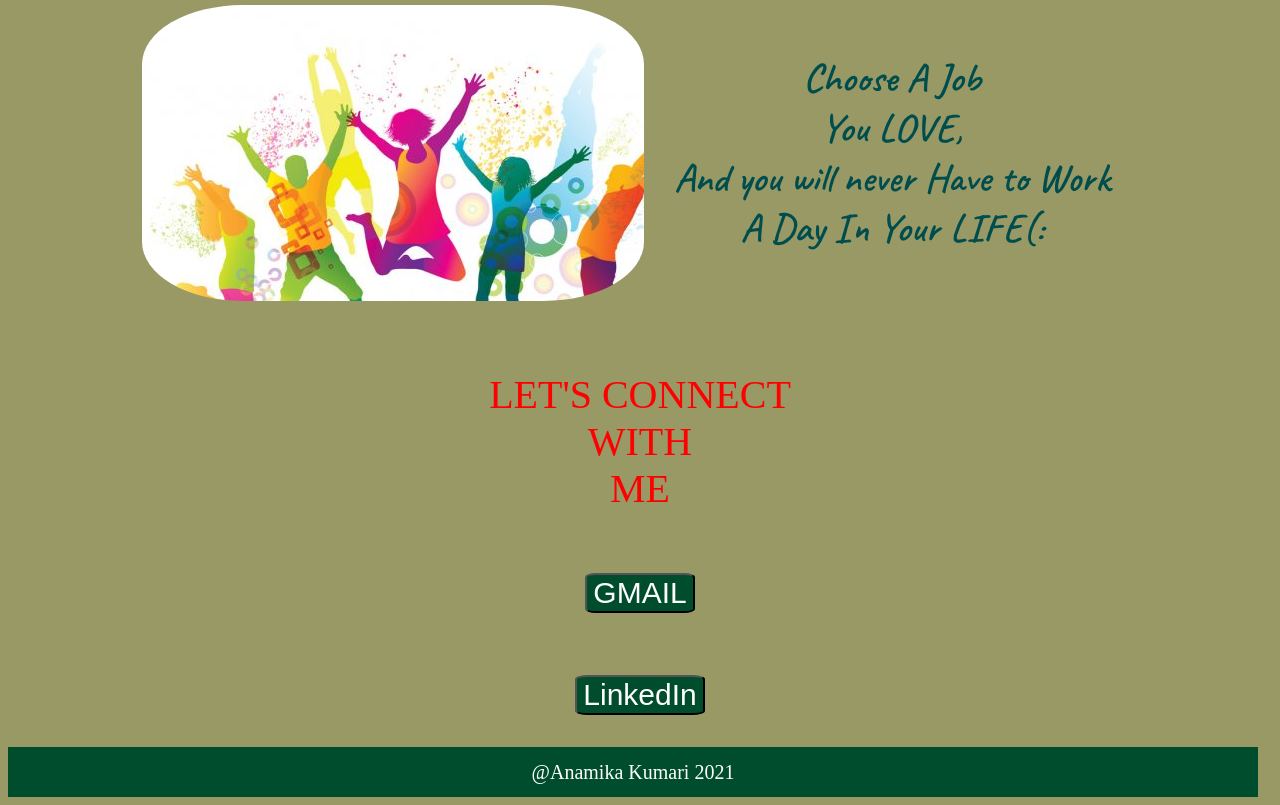
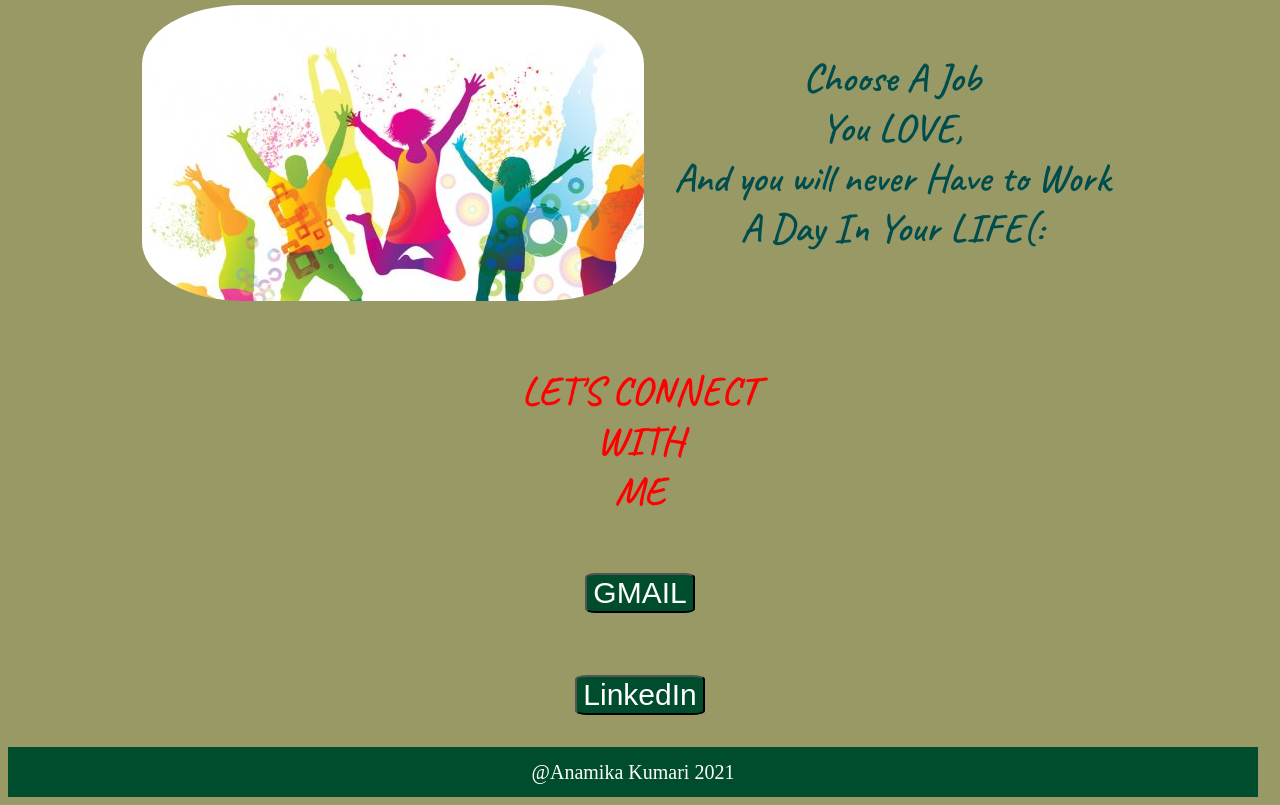
Before and after one commit to anamika32/Anamika, a plain HTML site: page index.html in a window 1280 px wide. Shown: the part 1623-2428 px from the top of the page. Drawn offline with Linux system fonts and the light colour scheme.

Commit message:
Update style.css

```diff
--- a/style/style.css
+++ b/style/style.css
@@ -94,7 +94,7 @@ div {
 #t13
 {
 
-	 font-family:freestyle script;
+	 font-family: 'Caveat', cursive;
 	 color:red;
 	 text-align:center;
 	 font-size:40;
```
